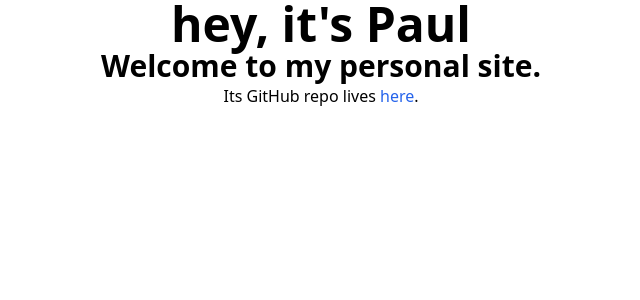
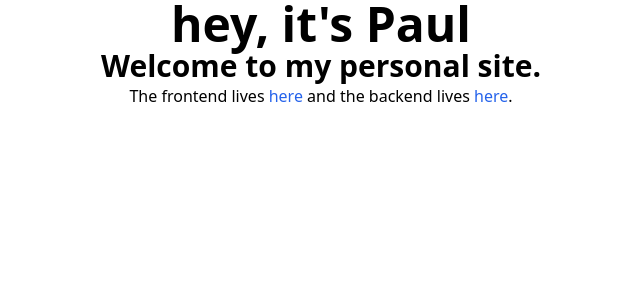
Before and after one commit to heyitspaul/heyitspaul.dev, a SvelteKit app: page / in a window 1280 px wide. Shown: the top 300 px of the page, without its empty margins (319-959 px from the left). Built offline with nearby package versions, Linux system fonts and the light colour scheme.

Commit message:
Update homepage

```diff
--- a/src/routes/+page.svelte
+++ b/src/routes/+page.svelte
@@ -2,8 +2,14 @@
 	<h1 class="font-semibold text-5xl">hey, it's Paul</h1>
 	<h2 class="font-semibold text-3xl">Welcome to my personal site.</h2>
 	<p>
-		Its GitHub repo lives <a
+		The frontend lives <a
 			href="https://github.com/heyitspaul/heyitspaul.dev"
+			class="text-blue-600 hover:underline"
+			target="_blank">here</a
+		>
+		and the backend lives
+		<a
+			href="https://github.com/heyitspaul/heyitspaul.dev-api"
 			class="text-blue-600 hover:underline"
 			target="_blank">here</a
 		>.
```
